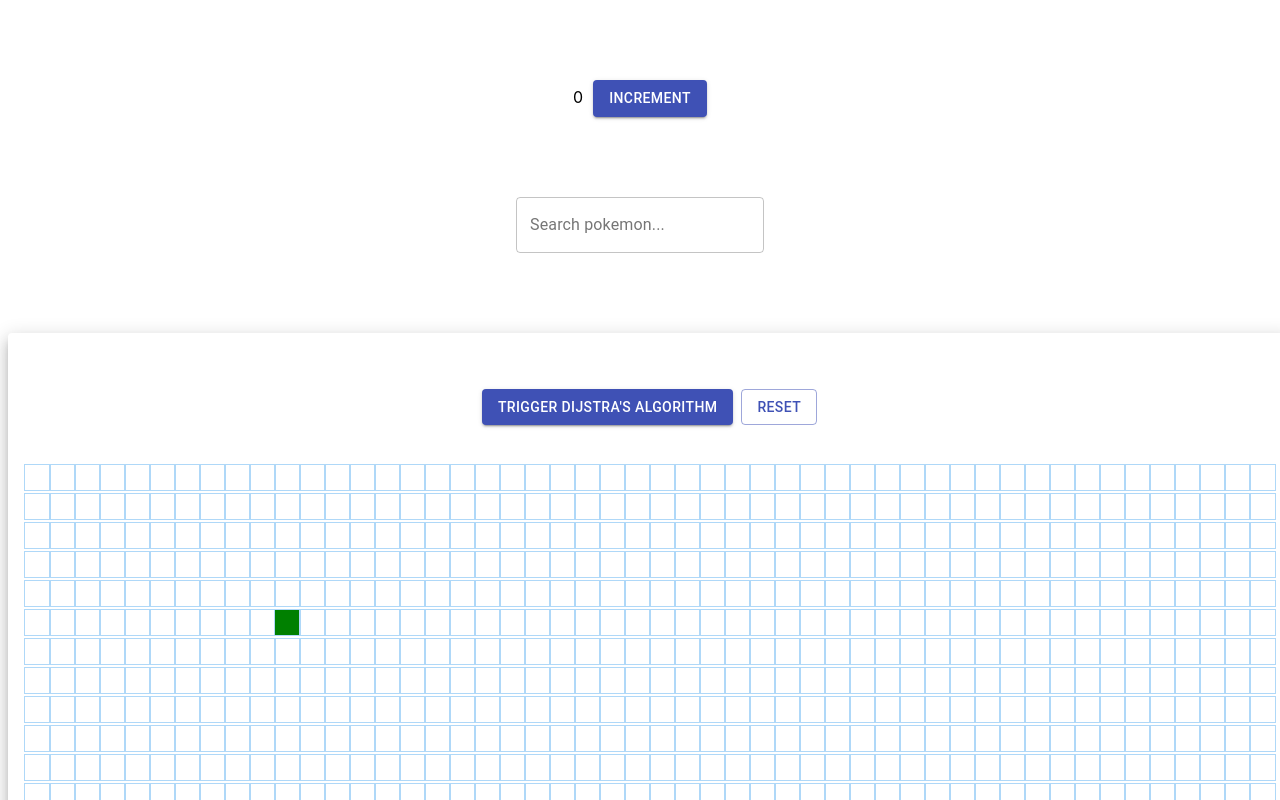
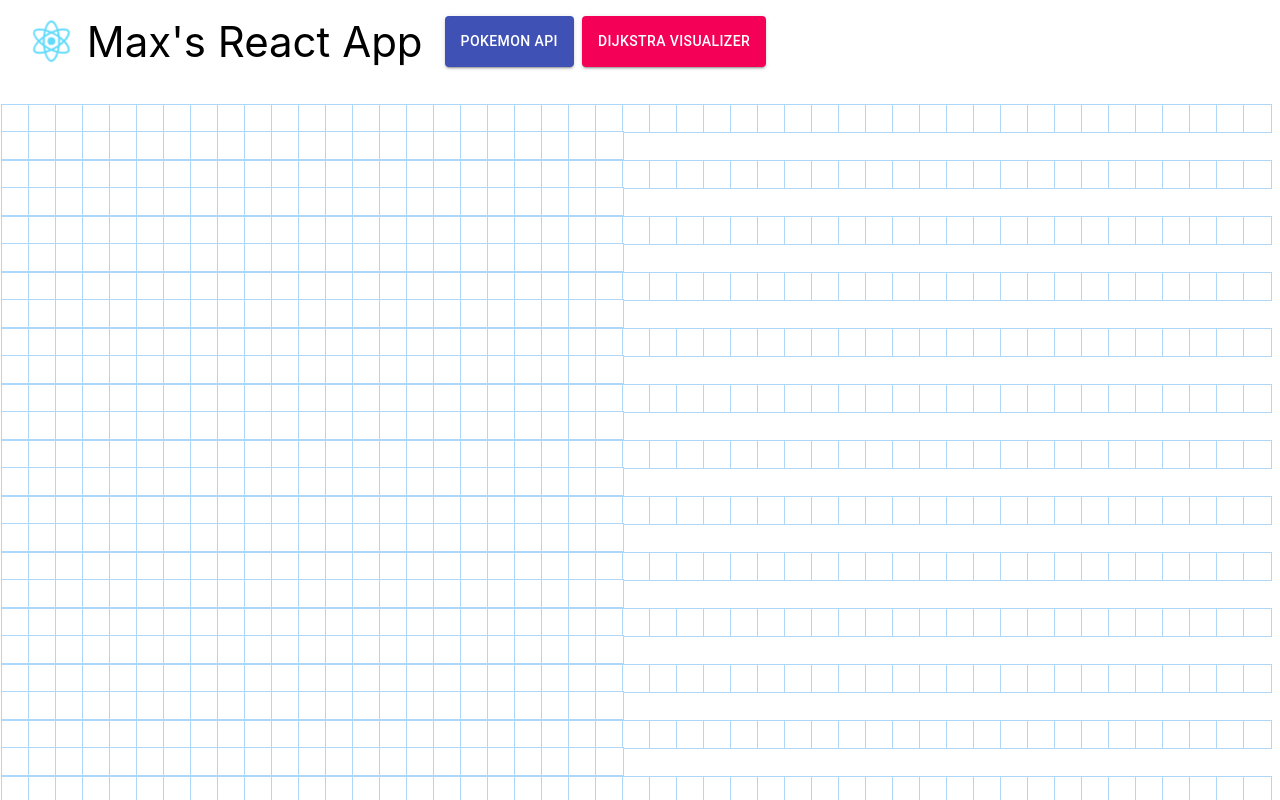
Before and after one commit to mdlivingston/my-react-app, a React (Create React App) app: page /dijkstra in a window 1280 px wide. Shown: the top 800 px of the page. Built offline with nearby package versions, Linux system fonts and the light colour scheme.

Commit message:
- added routing and made dijkstras draggable

```diff
--- a/package.json
+++ b/package.json
@@ -11,8 +11,10 @@
     "@types/node": "^12.12.30",
     "@types/react": "^16.9.25",
     "@types/react-dom": "^16.9.5",
+    "@types/react-router-dom": "^5.1.3",
     "react": "^16.13.1",
     "react-dom": "^16.13.1",
+    "react-router-dom": "^5.1.2",
     "react-scripts": "3.4.1",
     "typescript": "^3.7.5"
   },
--- a/src/App.css
+++ b/src/App.css
@@ -3,7 +3,7 @@
 }
 
 .App-logo {
-  height: 40vmin;
+  height: 50px;
   pointer-events: none;
 }
 
--- a/src/App.tsx
+++ b/src/App.tsx
@@ -1,36 +1,48 @@
 import React, { useEffect } from 'react';
 import logo from './logo.svg';
 import './App.css';
-import Counter from './Counter/Counter';
 import Pokemon from './Pokemon/Pokemon';
 import PathfindingVisualizer from './PathfindingVisualizer/PathfindingVisualizer';
-import { Box } from '@material-ui/core';
+import { Box, Button } from '@material-ui/core';
+import {
+  BrowserRouter as Router,
+  Switch,
+  Route,
+  Link,
+  Redirect
+} from "react-router-dom";
+
 
 function App() {
+
+
   return (
-    <React.Fragment>
-      <Counter name={'test'} />
-      <Pokemon name={'test2'} />
-      <Box m={1}>
-        <PathfindingVisualizer />
+    <Router>
+      <Box style={{ display: 'flex' }} m={2}>
+        <img className={'App-logo'} src={logo} alt="React"></img>
+        <div style={{ fontSize: 42, marginRight: 22 }}>Max's React App</div>
+        <Button style={{ marginRight: 8 }} variant="contained" color="primary" component={Link} to="/pokemon">
+          Pokemon API
+        </Button>
+        <Button variant="contained" color="secondary" component={Link} to="/dijkstra">
+          Dijkstra Visualizer
+        </Button>
       </Box>
-    </React.Fragment>
-    // <div className="App">
-    //   <header className="App-header">
-    //     <img src={logo} className="App-logo" alt="logo" />
-    //     <p>
-    //       Edit <code>src/App.tsx</code> and save to reload.
-    //     </p>
-    //     <a
-    //       className="App-link"
-    //       href="https://reactjs.org"
-    //       target="_blank"
-    //       rel="noopener noreferrer"
-    //     >
-    //       Learn React
-    //     </a>
-    //   </header>
-    // </div>
+
+      {/* A <Switch> looks through its children <Route>s and
+            renders the first one that matches the current URL. */}
+      <Switch>
+        <Route path="/pokemon">
+          <Pokemon name={'test2'} />
+        </Route>
+        <Route path="/dijkstra">
+          <PathfindingVisualizer />
+        </Route>
+        <Route path="/">
+          <Pokemon name={'test2'} />
+        </Route>
+      </Switch>
+    </Router>
   );
 }
 
--- a/src/PathfindingVisualizer/Node/Node.css
+++ b/src/PathfindingVisualizer/Node/Node.css
@@ -2,6 +2,8 @@
   width: 25px;
   height: 25px;
   outline: 1px solid rgb(175, 216, 248);
+  ;
+  background-color: white;
   display: inline-block;
 }
 
@@ -30,16 +32,13 @@
     background-color: rgba(0, 0, 66, 0.75);
     border-radius: 100%;
   }
-
   50% {
     background-color: rgba(17, 104, 217, 0.75);
   }
-
   75% {
     transform: scale(1.2);
     background-color: rgba(0, 217, 159, 0.75);
   }
-
   100% {
     transform: scale(1);
     background-color: rgba(0, 190, 218, 0.75);
@@ -66,12 +65,10 @@
     transform: scale(0.6);
     background-color: rgb(255, 254, 106);
   }
-
   50% {
     transform: scale(1.2);
     background-color: rgb(255, 254, 106);
   }
-
   100% {
     transform: scale(1);
     background-color: rgb(255, 254, 106);
--- a/src/PathfindingVisualizer/Node/Node.jsx
+++ b/src/PathfindingVisualizer/Node/Node.jsx
@@ -11,6 +11,7 @@ export default class Node extends Component {
       onMouseDown,
       onMouseEnter,
       onMouseUp,
+      onMouseOut,
       row,
     } = this.props;
     const extraClassName = isFinish
@@ -22,12 +23,13 @@ export default class Node extends Component {
           : '';
 
     return (
-      <div
+      <td
         id={`node-${row}-${col}`}
         className={`node ${extraClassName}`}
         onMouseDown={() => onMouseDown(row, col)}
         onMouseEnter={() => onMouseEnter(row, col)}
-        onMouseUp={() => onMouseUp()}></div>
+        onMouseUp={() => onMouseUp(row, col)}
+        onMouseOut={() => onMouseOut(row, col)}></td>
     );
   }
 }
--- a/src/PathfindingVisualizer/PathfindingVisualizer.jsx
+++ b/src/PathfindingVisualizer/PathfindingVisualizer.jsx
@@ -1,19 +1,21 @@
 import React, { Component } from 'react';
 import Node from './Node/Node';
 import { dijkstra, getNodesInShortestPathOrder } from '../Algorithms/dijkstra';
-import { Box, Button, Card, CardContent } from '@material-ui/core';
+import { Box, Button } from '@material-ui/core';
 import './PathfindingVisualizer.css';
 
-const START_NODE_ROW = 5;
-const START_NODE_COL = 10;
-const FINISH_NODE_ROW = 15;
-const FINISH_NODE_COL = 40;
+let START_NODE_ROW = 20;
+let START_NODE_COL = 10;
+let FINISH_NODE_ROW = 20;
+let FINISH_NODE_COL = 60;
 
 export default class PathfindingVisualizer extends Component {
     state = {
         grid: [],
         mouseIsPressed: false,
-        currentVisitedNodesInOrder: undefined
+        currentVisitedNodesInOrder: undefined,
+        isDraggingStartNode: false,
+        isDraggingFinishNode: false
     };
 
     componentDidMount() {
@@ -22,18 +24,61 @@ export default class PathfindingVisualizer extends Component {
 
     handleMouseDown(row, col) {
         const newGrid = getNewGridWithWallToggled(this.state.grid, row, col);
+        if (START_NODE_ROW === row && START_NODE_COL === col) {
+            this.setState({ isDraggingStartNode: true });
+            newGrid[row][col].isStart = false;
+        }
+
+        if (FINISH_NODE_ROW === row && FINISH_NODE_COL === col) {
+            this.setState({ isDraggingFinishNode: true });
+            newGrid[row][col].isFinish = false;
+        }
+
         this.setState({ grid: newGrid, mouseIsPressed: true });
     }
 
     handleMouseEnter(row, col) {
         if (!this.state.mouseIsPressed) return;
-        const newGrid = getNewGridWithWallToggled(this.state.grid, row, col);
+
+        const newGrid = getNewGridWithWallToggled(this.state.grid, row, col, this.state.isDraggingStartNode, this.state.isDraggingFinishNode);
+
+        if (this.state.isDraggingStartNode) {
+            newGrid[row][col].isStart = true;
+        }
+
+        if (this.state.isDraggingFinishNode) {
+            newGrid[row][col].isFinish = true;
+        }
         this.setState({ grid: newGrid });
     }
 
-    handleMouseUp() {
-        this.setState({ mouseIsPressed: false });
+    handleMouseLeave(row, col) {
+        let newGrid = this.state.grid;
+        if (this.state.isDraggingStartNode) {
+            newGrid[row][col].isStart = false;
         }
+
+        if (this.state.isDraggingFinishNode) {
+            newGrid[row][col].isFinish = false;
+        }
+    }
+
+    handleMouseUp(row, col) {
+        let newGrid = this.state.grid;
+        if (this.state.isDraggingStartNode) {
+            newGrid[row][col].isStart = true;
+            START_NODE_ROW = row;
+            START_NODE_COL = col;
+        }
+        if (this.state.isDraggingFinishNode) {
+            newGrid[row][col].isFinish = true;
+            FINISH_NODE_ROW = row;
+            FINISH_NODE_COL = col;
+        }
+        this.setState({ grid: newGrid, mouseIsPressed: false, isDraggingStartNode: false, isDraggingFinishNode: false });
+    }
+
+
 
     animateDijkstra(visitedNodesInOrder, nodesInShortestPathOrder) {
         for (let i = 0; i <= visitedNodesInOrder.length; i++) {
@@ -45,6 +90,7 @@ export default class PathfindingVisualizer extends Component {
             }
             setTimeout(() => {
                 const node = visitedNodesInOrder[i];
+                if (!this.isStartNode(node) && !this.isFinishNode(node))
                     document.getElementById(`node-${node.row}-${node.col}`).className =
                         'node node-visited';
             }, 10 * i);
@@ -58,10 +104,10 @@ export default class PathfindingVisualizer extends Component {
                 document.getElementById(`node-${node.row}-${node.col}`).className =
                     'node node-shortest-path';
 
-                if (node.row === START_NODE_ROW && node.col === START_NODE_COL)
+                if (this.isStartNode(node))
                     document.getElementById(`node-${node.row}-${node.col}`).className =
                         'node node-start';
-                if (node.row === FINISH_NODE_ROW && node.col === FINISH_NODE_COL)
+                else if (this.isFinishNode(node))
                     document.getElementById(`node-${node.row}-${node.col}`).className =
                         'node node-finish';
             }, 50 * i);
@@ -71,10 +117,10 @@ export default class PathfindingVisualizer extends Component {
     resetClassNames() {
         if (this.state.currentVisitedNodesInOrder) {
             for (const node of this.state.currentVisitedNodesInOrder) {
-                if (node.row === START_NODE_ROW && node.col === START_NODE_COL)
+                if (this.isStartNode(node))
                     document.getElementById(`node-${node.row}-${node.col}`).className =
                         'node node-start';
-                else if (node.row === FINISH_NODE_ROW && node.col === FINISH_NODE_COL)
+                else if (this.isFinishNode(node))
                     document.getElementById(`node-${node.row}-${node.col}`).className =
                         'node node-finish';
                 else
@@ -83,6 +129,18 @@ export default class PathfindingVisualizer extends Component {
             }
         }
         this.setState({ grid: getInitialGrid() });
+    }
+
+    isStartNode(node) {
+        if (node.row === START_NODE_ROW && node.col === START_NODE_COL)
+            return true;
+        return false;
+    }
+
+    isFinishNode(node) {
+        if (node.row === FINISH_NODE_ROW && node.col === FINISH_NODE_COL)
+            return true;
+        return false;
     }
 
     visualizeDijkstra() {
@@ -98,17 +156,12 @@ export default class PathfindingVisualizer extends Component {
     render() {
         return (
             <React.Fragment>
-                <Card elevation={10} style={{ minWidth: 1283 }}>
-                    <CardContent>
-                        <Box style={{ textAlign: 'center' }}>
-                            <Box m={5}>
-                                <Button style={{ marginRight: 8 }} variant="contained" color="primary" onClick={() => this.visualizeDijkstra()}>Trigger Dijstra's Algorithm</Button>
-                                <Button variant="outlined" color="primary" onClick={() => this.resetClassNames()}>Reset</Button>
-                            </Box>
-                            <Box >
+                <Box style={{ display: 'flex', alignItems: 'center', justifyContent: 'center', paddingTop: 20 }}>
+                    <table>
+                        <tbody>
                             {this.state.grid.map((row, rowIdx) => {
                                 return (
-                                        <div key={rowIdx}>
+                                    <tr key={rowIdx}>
                                         {row.map((node, nodeIdx) => {
                                             const { row, col, isFinish, isStart, isWall } = node;
                                             return (
@@ -123,17 +176,22 @@ export default class PathfindingVisualizer extends Component {
                                                     onMouseEnter={(row, col) =>
                                                         this.handleMouseEnter(row, col)
                                                     }
-                                                        onMouseUp={() => this.handleMouseUp()}
+                                                    onMouseUp={() => this.handleMouseUp(row, col)}
+                                                    onMouseOut={() => this.handleMouseLeave(row, col)}
                                                     row={row}></Node>
                                             );
                                         })}
-                                        </div>
+                                    </tr>
                                 );
                             })}
+                        </tbody>
+                    </table>
                 </Box>
+                <Box m={5} style={{ display: 'flex', alignItems: 'center', justifyContent: 'center', paddingTop: 20 }}>
+                    <Button style={{ marginRight: 8 }} variant="contained" color="primary" onClick={() => this.visualizeDijkstra()}>Visualize Dijstra's Algorithm</Button>
+                    <Button variant="outlined" color="primary" onClick={() => this.resetClassNames()}>Reset</Button>
                 </Box>
-                    </CardContent>
-                </Card>
+
             </React.Fragment>
         );
     }
@@ -141,9 +199,9 @@ export default class PathfindingVisualizer extends Component {
 
 const getInitialGrid = () => {
     const grid = [];
-    for (let row = 0; row < 20; row++) {
+    for (let row = 0; row < 40; row++) {
         const currentRow = [];
-        for (let col = 0; col < 50; col++) {
+        for (let col = 0; col < 70; col++) {
             currentRow.push(createNode(col, row));
         }
         grid.push(currentRow);
@@ -164,7 +222,8 @@ const createNode = (col, row) => {
     };
 };
 
-const getNewGridWithWallToggled = (grid, row, col) => {
+const getNewGridWithWallToggled = (grid, row, col, isDraggingStartNode, isDraggingFinishNode) => {
+    if (!isDraggingStartNode && !isDraggingFinishNode && !grid[row][col].isStart && !grid[row][col].isFinish) {
         const newGrid = grid.slice();
         const node = newGrid[row][col];
         const newNode = {
@@ -173,4 +232,6 @@ const getNewGridWithWallToggled = (grid, row, col) => {
         };
         newGrid[row][col] = newNode;
         return newGrid;
+    }
+    return grid;
 };
--- a/src/pokemon/Pokemon.tsx
+++ b/src/pokemon/Pokemon.tsx
@@ -1,6 +1,7 @@
 import * as React from 'react';
 import { fetchPokemon } from '../Api/Api';
-import { Box, TextField } from '@material-ui/core';
+import { Box, TextField, Card, CardContent, Typography } from '@material-ui/core';
+import classes from '*.module.css';
 
 export interface PokemonProps {
     name: string;
@@ -20,13 +21,23 @@ class Pokemon extends React.Component<PokemonProps, PokemonState> {
                 console.log(pokemonData);
                 this.setState({
                     pokemon:
-                        <Box>
-                            <img height={175} src={pokemonData.sprites.front_default} alt="Pokemon"></img>
-                            <h1>Name: {pokemonData.name}</h1>
-                            <h1>Height: {pokemonData.height}</h1>
-                            <h1>Abilities: {pokemonData.abilities.map((a: any) => a.ability.name).toString()}</h1>
-                            <h1>Types: {pokemonData.types.map((a: any) => a.type.name).toString()}</h1>
-                        </Box>
+                        <Card elevation={10} style={{ width: 275 }}>
+                            <Box textAlign={'center'}>
+                                <img src={pokemonData.sprites.front_default} alt="Pokemon"></img>
+                            </Box>
+                            <CardContent>
+                                <Typography variant="h5" component="h2">
+                                    {pokemonData.name}
+                                </Typography>
+                                <Typography variant="body2" component="p">
+                                    Height: {pokemonData.height}
+                                    <br />
+                                    Abilities: {pokemonData.abilities.map((a: any) => a.ability.name).toString()}
+                                    <br />
+                                    Types: {pokemonData.types.map((a: any) => a.type.name).toString()}
+                                </Typography>
+                            </CardContent>
+                        </Card>
                 })
             })
             .catch((error: any) => {
@@ -42,8 +53,10 @@ class Pokemon extends React.Component<PokemonProps, PokemonState> {
     render() {
         return (
             <React.Fragment>
-                <Box style={{ textAlign: 'center' }} m={10}>
+                <Box style={{ display: 'flex', alignItems: 'center', justifyContent: 'center' }} m={10}>
                     <TextField id="outlined-basic" label="Search pokemon..." onKeyDown={this.handleGettingPokemon} variant="outlined" />
+                </Box>
+                <Box style={{ display: 'flex', alignItems: 'center', justifyContent: 'center' }}>
                     {this.state.pokemon}
                 </Box>
             </React.Fragment>
```
Lines whose indentation alone changed are shown as unchanged.
